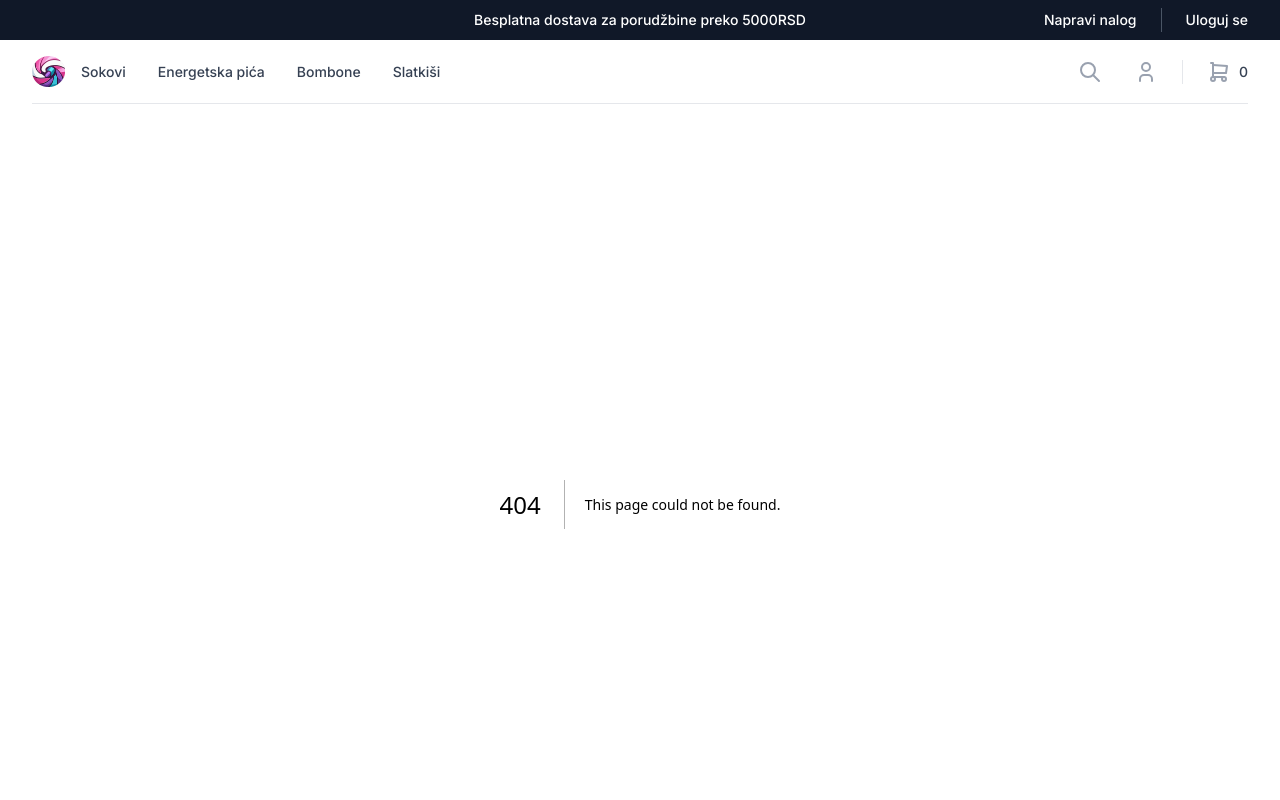
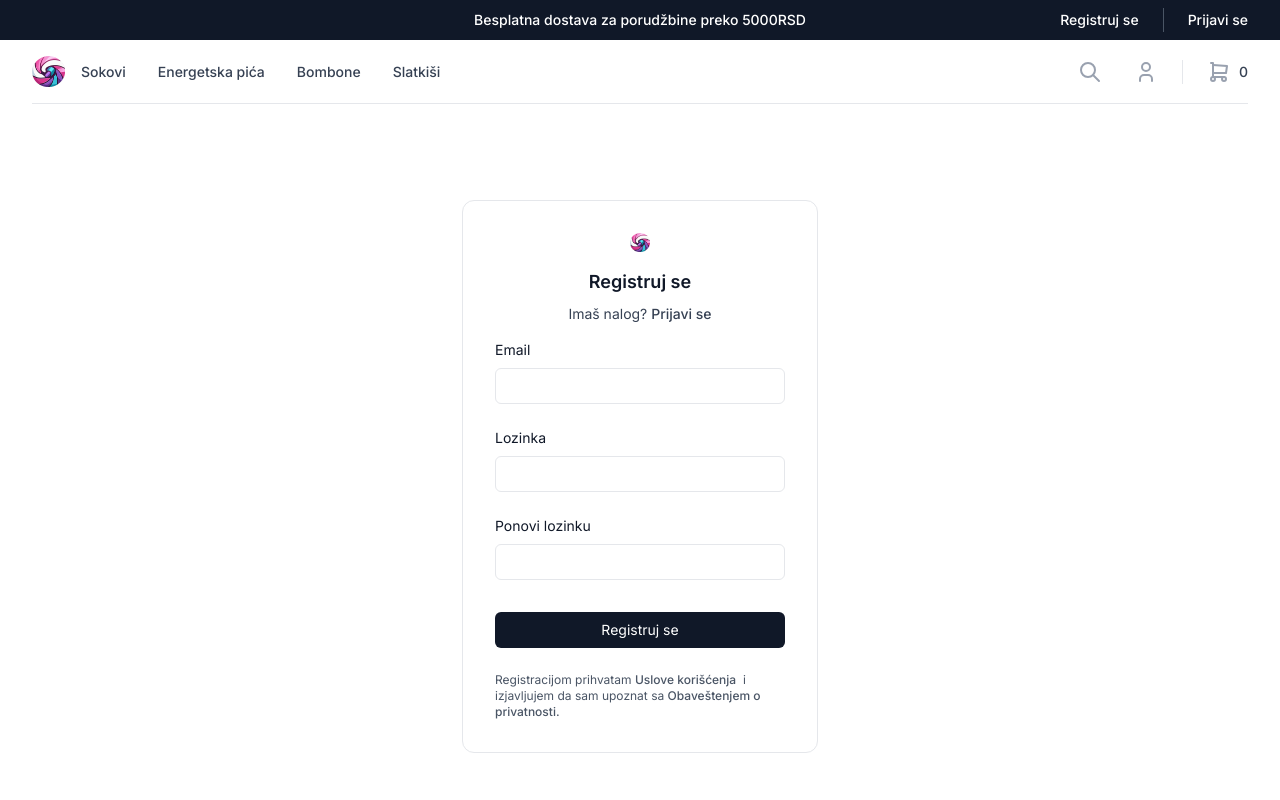
Before and after one commit to IlijaRad/candy-shop-fe, a Next.js app: page /register in a window 1280 px wide. Before the commit this address had no page. Shown: the top 800 px of the page. Built offline with nearby package versions, Linux system fonts and the light colour scheme.

Commit message:
Register page UI

```diff
--- /dev/null
+++ b/src/app/register/page.tsx
@@ -0,0 +1,95 @@
+import Image from "next/image";
+import Link from "next/link";
+import Input from "../ui/components/input";
+import Label from "../ui/components/label";
+
+export default function Login() {
+  return (
+    <div className="bg-white px-4 py-20 lg:px-8 lg:py-24">
+      <div className="mx-auto w-full max-w-89 rounded-xl border-gray-200 bg-white lg:border lg:p-8">
+        <Image
+          src="/logo.png"
+          alt=""
+          width={20}
+          height={19}
+          className="mx-auto"
+        />
+        <h1 className="mx-auto mt-4 w-fit text-lg/7 font-semibold text-gray-900">
+          Registruj se
+        </h1>
+        <p className="mx-auto mt-2 w-fit text-sm text-gray-700">
+          Imaš nalog?&nbsp;
+          <Link href="/login" className="font-medium">
+            Prijavi se
+          </Link>
+        </p>
+        <form className="mt-4">
+          <div>
+            <Label htmlFor="email">Email</Label>
+            <Input
+              type="email"
+              id="email"
+              name="email"
+              className="mt-2"
+              required
+            />
+            {false && (
+              <p className="mt-0.5 line-clamp-1 text-xs text-rose-600">
+                Email adresa već postoji
+              </p>
+            )}
+          </div>
+
+          <div className="mt-6">
+            <Label htmlFor="password">Lozinka</Label>
+            <Input
+              type="password"
+              id="password"
+              name="password"
+              className="mt-2"
+              required
+            />
+            {false && (
+              <p className="mt-0.5 line-clamp-1 text-xs text-rose-600">
+                Lozinka mora imati najmanje 8 karaktera
+              </p>
+            )}
+          </div>
+
+          <div className="mt-6">
+            <Label htmlFor="password_confirmation">Ponovi lozinku</Label>
+            <Input
+              type="password"
+              id="password_confirmation"
+              name="password_confirmation"
+              className="mt-2"
+              required
+            />
+            {false && (
+              <p className="mt-0.5 line-clamp-1 text-xs text-rose-600">
+                Lozinke se ne poklapaju
+              </p>
+            )}
+          </div>
+
+          <button
+            type="submit"
+            className="text-medium mt-8 h-9 w-full cursor-pointer rounded-md bg-gray-900 px-3.5 text-sm text-white"
+          >
+            Registruj se
+          </button>
+        </form>
+        <p className="mt-6 text-xs text-gray-600">
+          Registracijom prihvatam&nbsp;
+          <Link href="/terms-of-service" className="font-medium">
+            Uslove korišćenja
+          </Link>
+          &nbsp; i izjavljujem da sam upoznat sa&nbsp;
+          <Link href="/privacy-policy" className="font-medium">
+            Obaveštenjem o privatnosti.
+          </Link>
+        </p>
+      </div>
+    </div>
+  );
+}
--- a/src/app/ui/top-bar.tsx
+++ b/src/app/ui/top-bar.tsx
@@ -12,9 +12,9 @@ export default function TopBar() {
           Besplatna dostava za sve preko 5000RSD
         </div>
         <nav className="hidden items-center gap-x-6 justify-self-end text-sm font-medium text-white lg:flex">
-          <Link href="/register">Napravi nalog</Link>
+          <Link href="/register">Registruj se</Link>
           <div className="h-6 w-px bg-gray-600" aria-hidden="true" />
-          <Link href="/login">Uloguj se</Link>
+          <Link href="/login">Prijavi se</Link>
         </nav>
       </div>
     </div>
```
